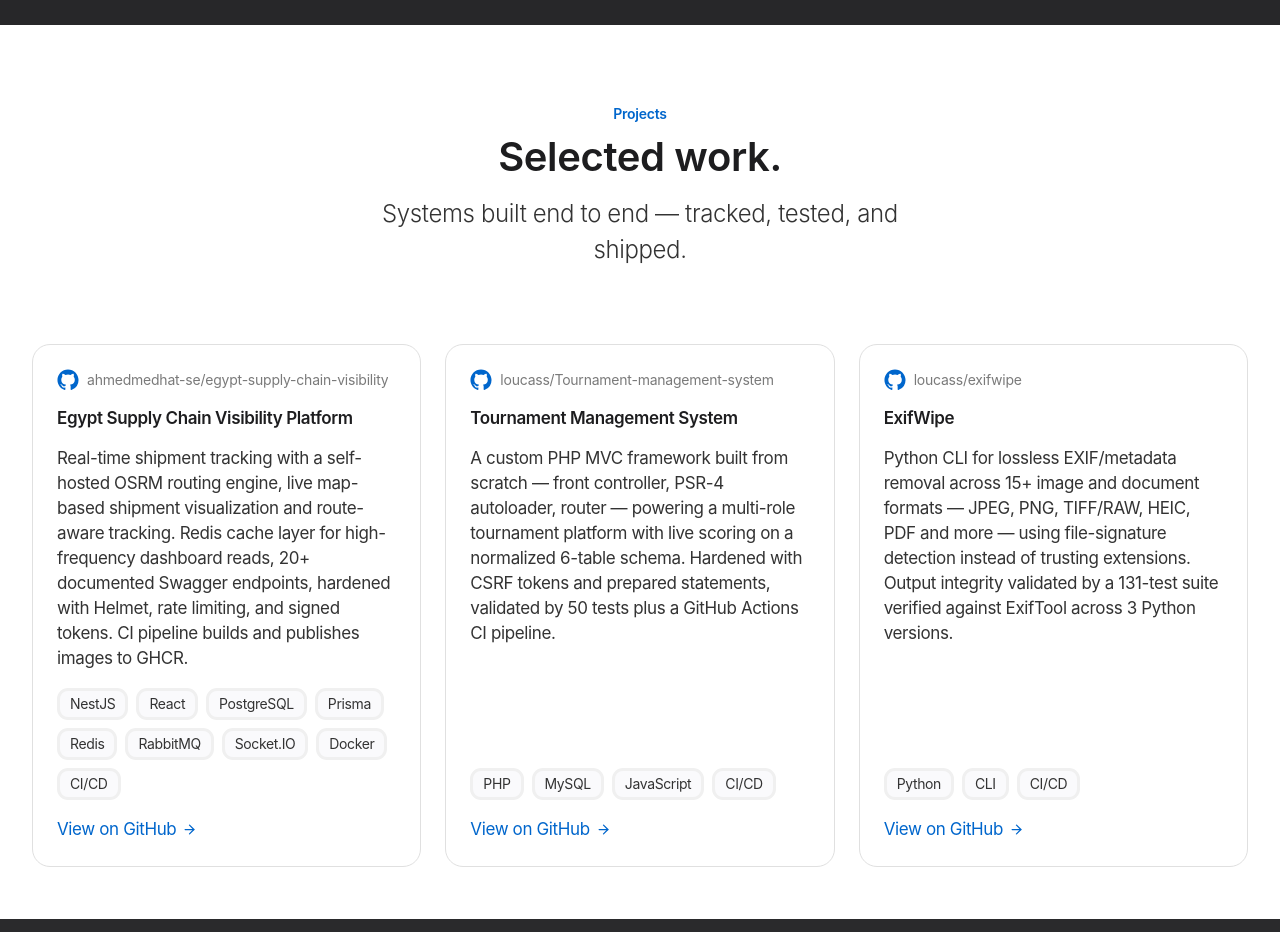
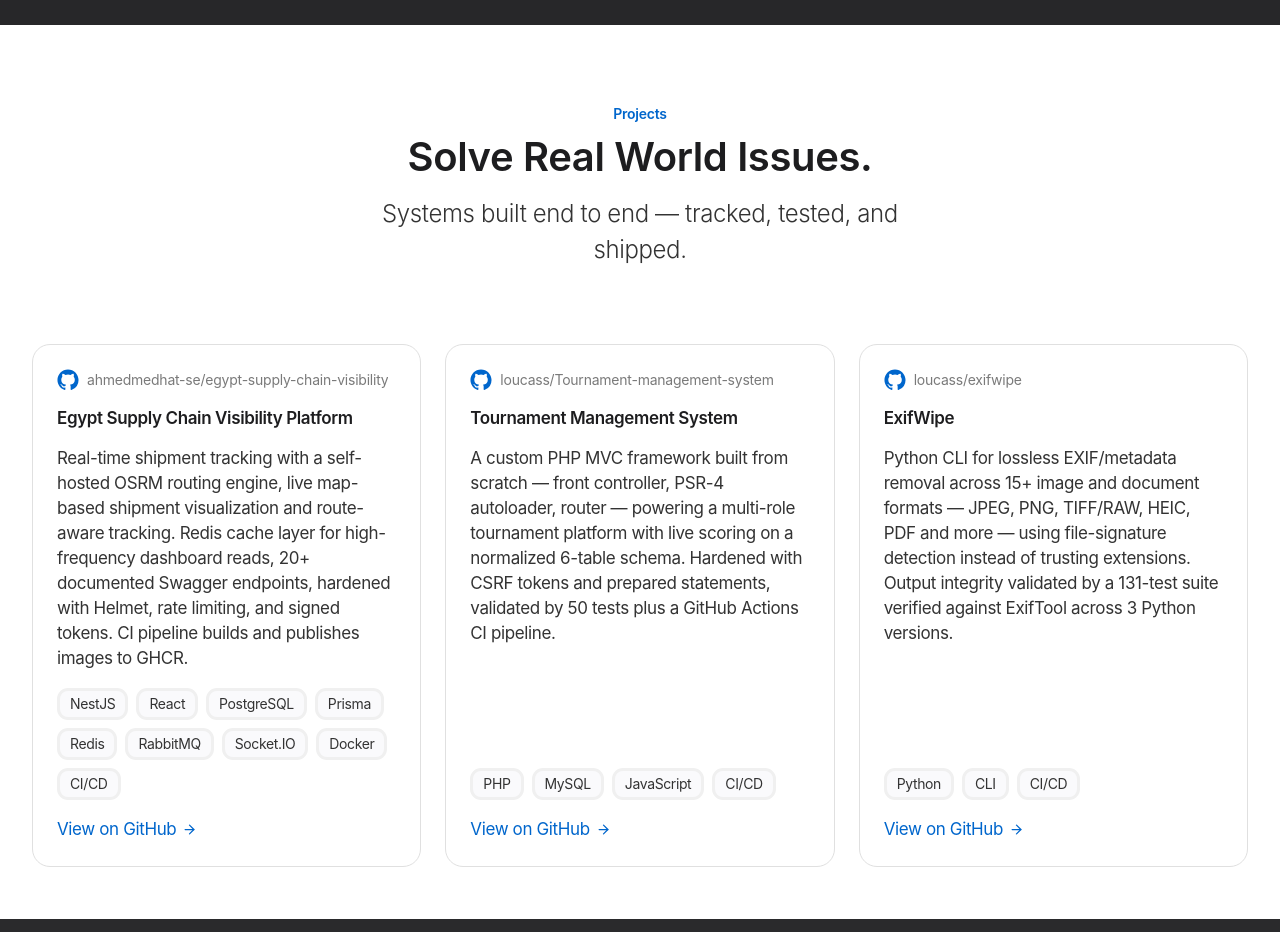
Before and after one commit to loucass/portfolio, a React (Vite) app: page / in a window 1280 px wide. Shown: the part 3640-4572 px from the top of the page. Built offline with nearby package versions, Linux system fonts and the light colour scheme.

Commit message:
make some necessary edits

```diff
--- a/src/components/Projects.tsx
+++ b/src/components/Projects.tsx
@@ -14,7 +14,7 @@ export function Projects() {
           Projects
         </p>
         <h2 className="display-lg projects__title" data-reveal>
-          Selected work.
+          Solve Real World Issues.
         </h2>
         <p className="lead-airy projects__sub" data-reveal>
           Systems built end to end — tracked, tested, and shipped.
```
